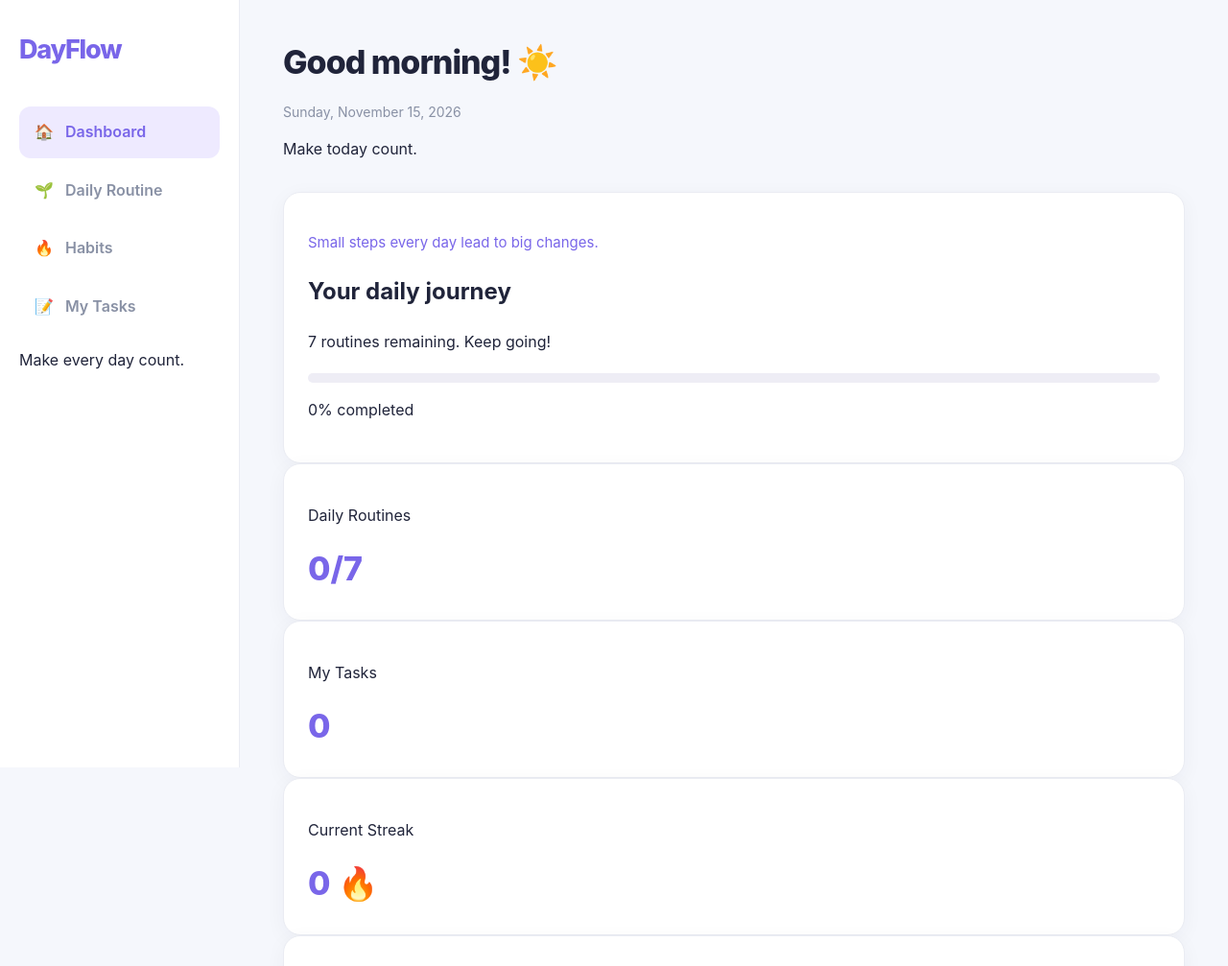
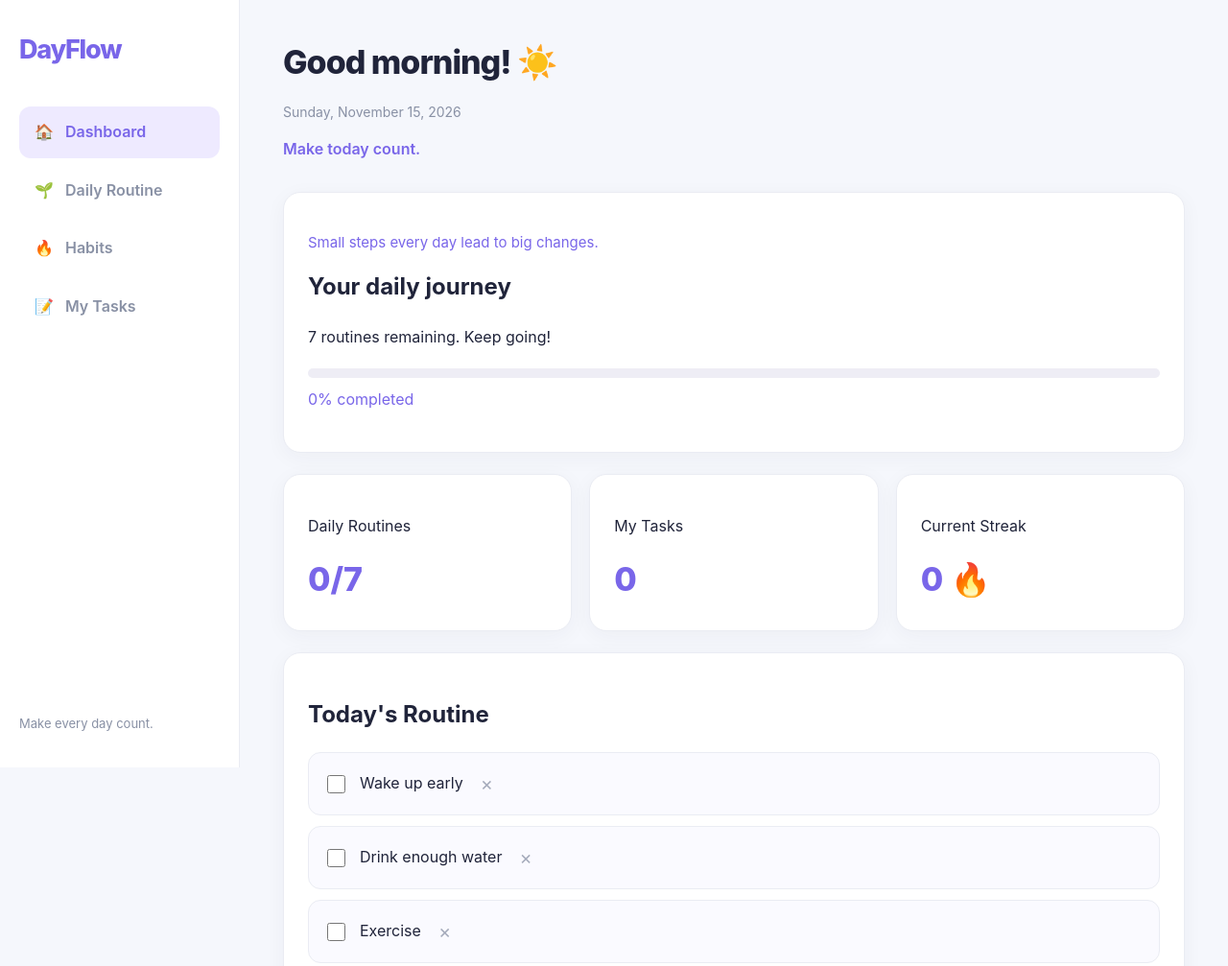
Before and after one commit to sawtharw7-web/DayFlow, a plain HTML site: page index.html in a window 1280 px wide. Shown: the top 1007 px of the page at 96% size. Drawn offline with Linux system fonts and the light colour scheme.

Commit message:
Update styles.css

```diff
--- a/styles.css
+++ b/styles.css
@@ -347,3 +347,61 @@ input[type="text"]:focus {
     animation-duration: .01ms !important;
   }
 }
+
+/* PAGE LAYOUT */
+
+.page {
+  display: none;
+}
+
+.page.active {
+  display: block;
+}
+
+.stats {
+  display: grid;
+  grid-template-columns: repeat(3, minmax(0, 1fr));
+  margin: 22px 0;
+}
+
+.section-card {
+  margin-top: 22px;
+}
+
+.welcome-card h2 {
+  margin-top: 15px;
+}
+
+.progress-text {
+  margin-top: 10px;
+  color: var(--accent);
+}
+
+.page-description {
+  color: var(--muted);
+  margin-bottom: 18px;
+}
+
+.topbar-message {
+  color: var(--accent);
+  font-weight: 600;
+}
+
+.sidebar-footer {
+  position: absolute;
+  bottom: 22px;
+  color: var(--muted);
+  font-size: 13px;
+}
+
+@media(max-width: 850px) {
+  .sidebar-footer {
+    display: none;
+  }
+}
+
+@media(max-width: 520px) {
+  .stats {
+    grid-template-columns: 1fr;
+  }
+}
```
